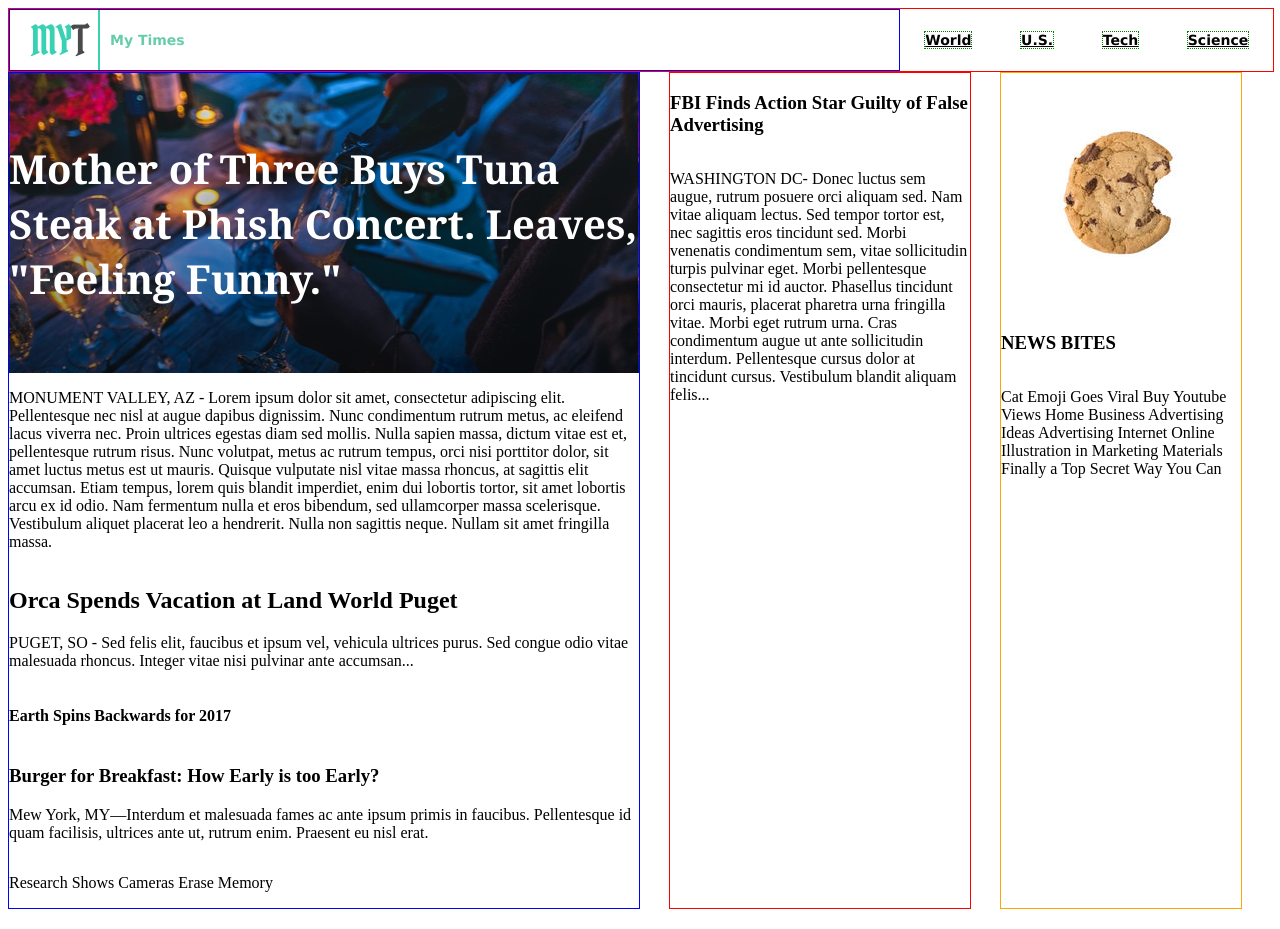
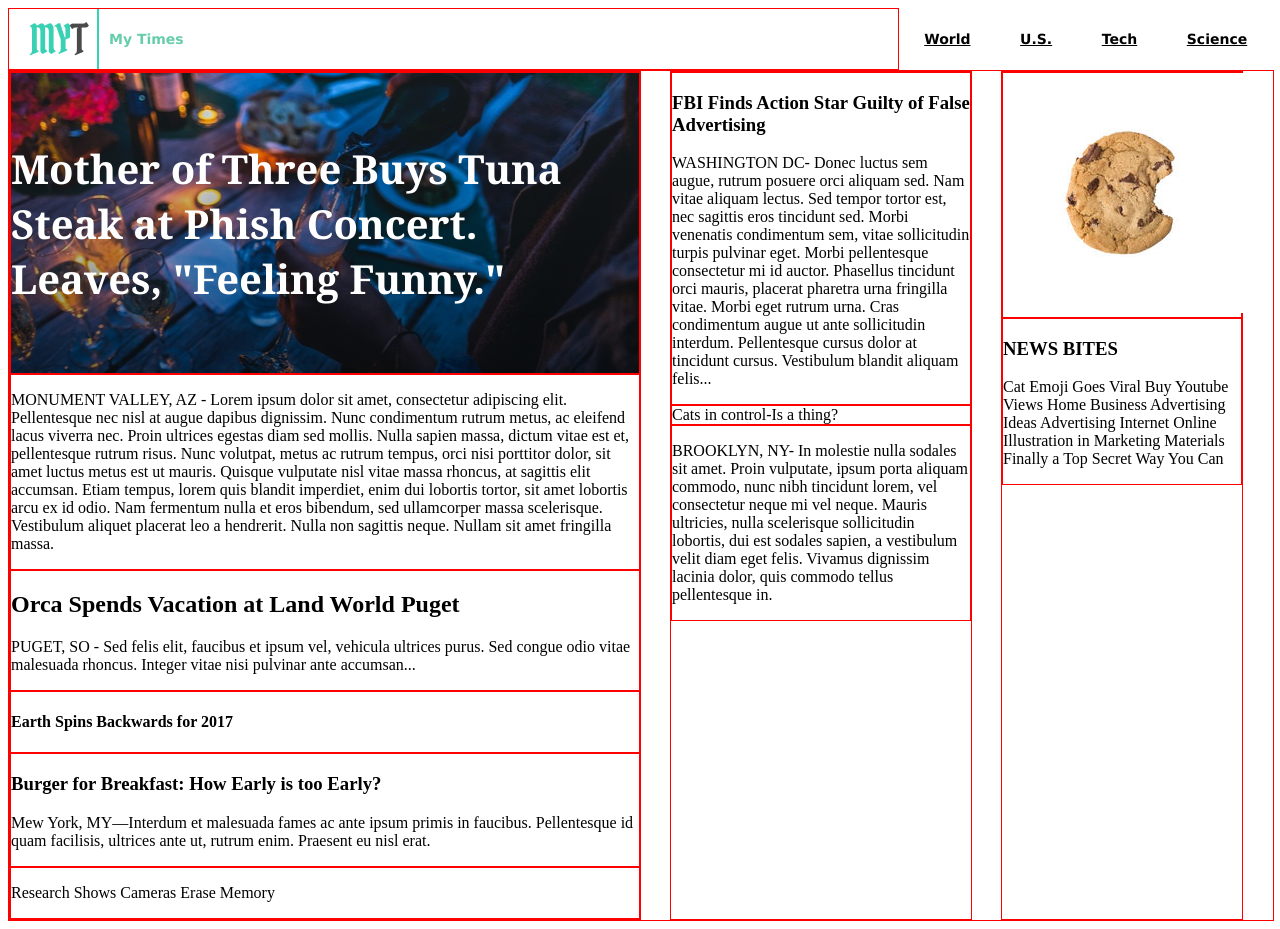
Before and after one commit to HughMabin/mytimes, a plain HTML site: page index.html in a window 1280 px wide. Drawn offline with Linux system fonts and the light colour scheme.

Commit message:
Divs finished. Now add background pictures and styling

```diff
--- a/index.html
+++ b/index.html
@@ -58,16 +58,38 @@
 
         </div>
 
-    <!-- End of large column -->
+    <!-- Middle column -->
 
       <div class="column_medium">
+
+        <div class="FBI">
           <h3>FBI Finds Action Star Guilty of False Advertising</h3>
           <p>WASHINGTON DC- Donec luctus sem augue, rutrum posuere orci aliquam sed. Nam vitae aliquam lectus. Sed tempor tortor est, nec sagittis eros tincidunt sed. Morbi venenatis condimentum sem, vitae sollicitudin turpis pulvinar eget. Morbi pellentesque consectetur mi id auctor. Phasellus tincidunt orci mauris, placerat pharetra urna fringilla vitae. Morbi eget rutrum urna. Cras condimentum augue ut ante sollicitudin interdum. Pellentesque cursus dolor at tincidunt cursus. Vestibulum blandit aliquam felis...</p>
+        </div>
+
+        <div class="cats">
+            <span>Cats in control-Is a thing?</span>
+        </div>
+
+        <div class="brooklyn">
+            <p></p>BROOKLYN, NY- In molestie nulla sodales sit amet. Proin vulputate, ipsum porta aliquam commodo, nunc nibh tincidunt lorem, vel consectetur neque mi vel neque. Mauris ultricies, nulla scelerisque sollicitudin lobortis, dui est sodales sapien, a vestibulum velit diam eget felis. Vivamus dignissim lacinia dolor, quis commodo tellus pellentesque in.</p>
+        </div>
+
       </div>
+
+      <!-- Right column -->
+
       <div class="column_small">
+
+        <div class="cookie">
           <img src="./resources/images/img-news-bite.png">
+        </div>
+
+        <div class="newsbites">
           <h3>NEWS BITES</h3>
           <p>Cat Emoji Goes Viral Buy Youtube Views Home Business Advertising Ideas Advertising Internet Online Illustration in Marketing Materials Finally a Top Secret Way You Can</p>
+        </div>
+
       </div>
 
     </div>
--- a/resources/css/style.css
+++ b/resources/css/style.css
@@ -1,9 +1,13 @@
+/*General formatting*/
+
+div {
+    border: 1px solid red;
+}
 
 /*Header Section*/
 
 header {
   display: flex;
-  border: 1px solid red;
   width: 100%;
   font-family: Verdana;
   font-size: 14px;
@@ -20,7 +24,6 @@ header {
     display: inline-flex;
     padding-left: 20px;
     width: 70%;
-    border: 1px solid blue;
     align-items: center;
 }
 
@@ -32,7 +35,6 @@ nav {
 
 nav span {
     display: inline-block;
-    border: 1px dotted green;
     align-self: center;
     text-align: center;
     }
@@ -54,21 +56,18 @@ nav span a {
     width: 630px;
     display: inline-flex;
     flex-direction: column;
-    border: 1px solid blue;
 }
 
 .column_medium {
     display: inline-flex;
     width: 300px;
     flex-direction: column;
-    border: 1px solid red;
 }
 
 .column_small {
     display: inline-flex;
     width: 240px;
     flex-direction: column;
-    border: 1px solid orange;
     margin-right: 30px;
 }
 
```
